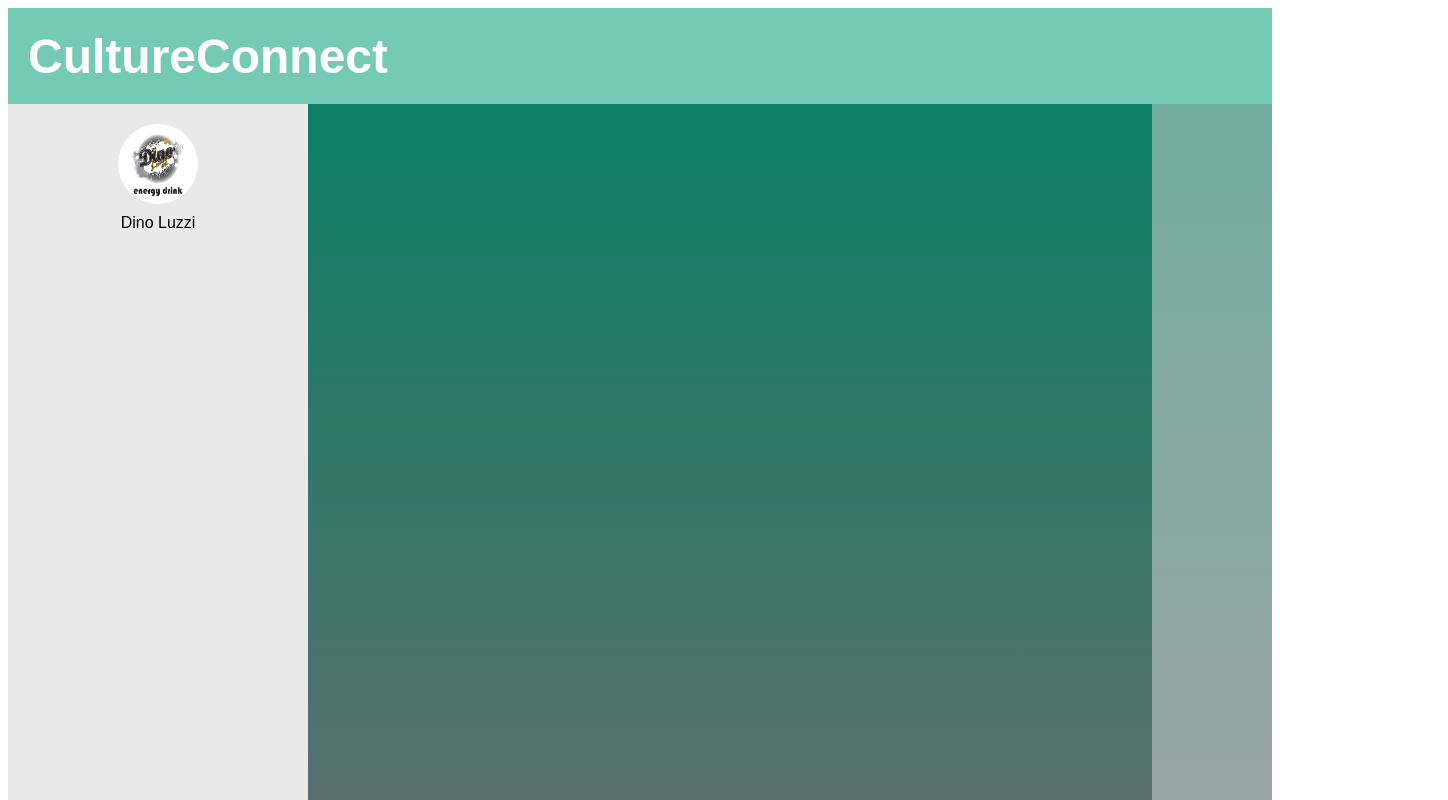
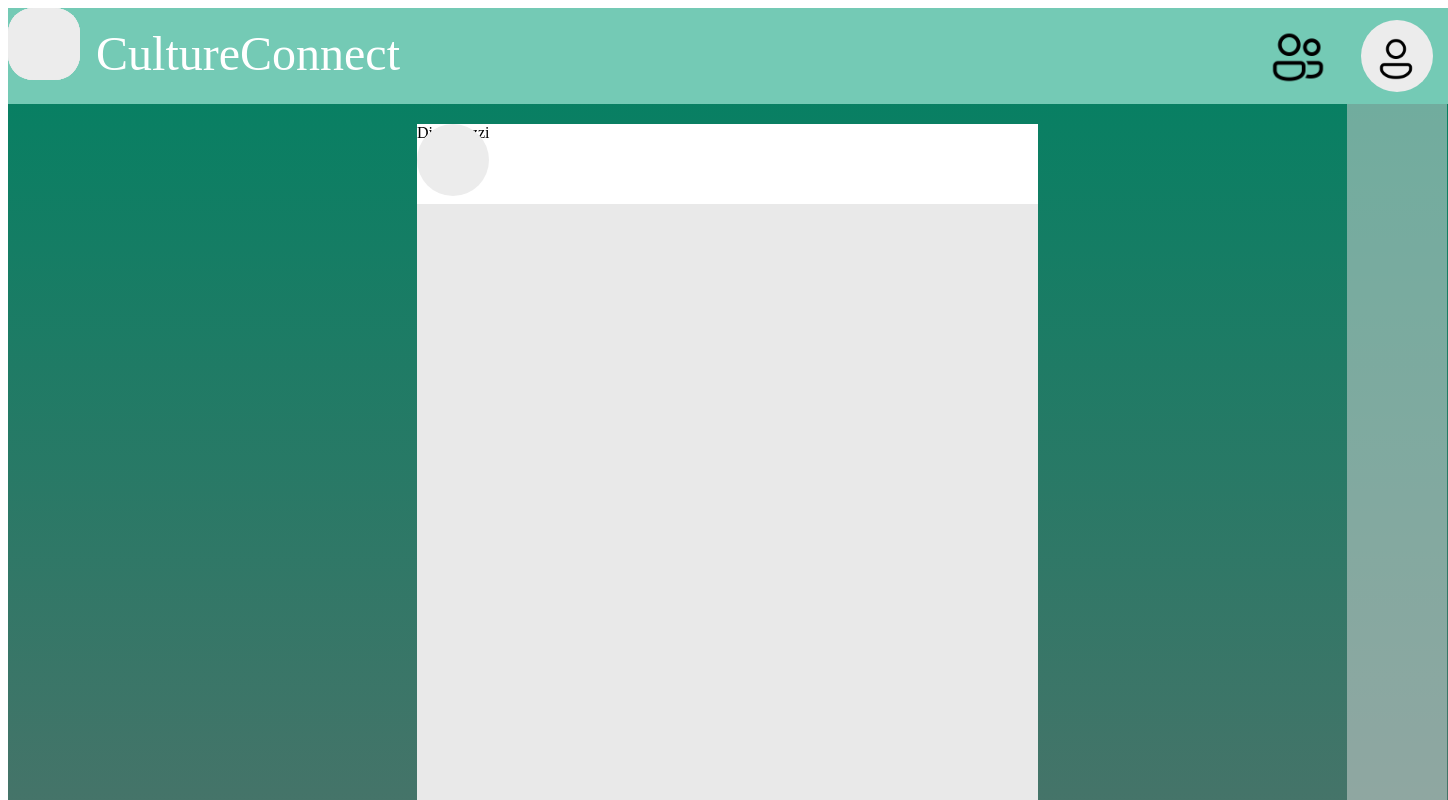
Before and after one commit to KalebE36/HACKATHON-OSC, a React (Vite) app in the folder my-app/: page / in a window 1280 px wide. Shown: the top 800 px of the page, 1448 px wide, since content can reach past the window. Built offline with nearby package versions, Linux system fonts and the light colour scheme.

Commit message:
homepage topbuttons

```diff
--- a/my-app/src/homepage.css
+++ b/my-app/src/homepage.css
@@ -1,89 +1,131 @@
-.homepage {
-    display: flex;
-    flex-direction: column;
-    width: 100%;
-    min-height: 100vh;
-    background: linear-gradient(180deg, #008162 0%, #59706F 100%);
+.Homepage {
+  width: 1440px;
+  height: 1024px;
+  position: relative;
+  background: linear-gradient(180deg, #008162 0%, #59706B 100%);
 }
 
-  .header {
-    display: flex;
-    justify-content: flex-start;
-    align-items: center;
-    height: 96px;
-    background-color: #74CAB5;
-    padding-left: 20px;
+.Rectangle2 {
+  width: 100px;
+  height: 928px;
+  left: 1339px;
+  top: 96px;
+  position: absolute;
+  opacity: 0.50;
+  background: #D9D9D9;
 }
 
-  .culture-connect {
+.Rectangle1 {
+  width: 1440px;
+  height: 96px;
+  left: 0;
+  top: 0;
+  position: absolute;
+  background: #74CAB5;
+}
+
+.Cultureconnect {
+  width: 480px;
+  height: 96px;
+  left: 0;
+  top: 18px;
+  position: absolute;
+  text-align: center;
   color: white;
   font-size: 48px;
-    align-items: center;
-    font-family: 'Fresca', sans-serif;
+  font-family: Fresca;
+  font-weight: 400;
+  word-wrap: break-word;
 }
 
-  .content-wrapper { /*for center posts*/
-    display: flex;
-    flex: 1;
-    align-items: middle;
+.Group2,
+.Group1,
+.Group4,
+.Group9,
+.Group {
+  width: 72px;
+  height: 72px;
+  position: absolute;
 }
 
-  .main-content {
-    display: flex;
-    flex: 1;
-    columns: left;
+.Rectangle3 {
+  width: 72px;
+  height: 72px;
+  left: 1353;
+  top: 117;
+  background: #ECECEC;
+  position: absolute;
+  border-radius: 25px;
+}
+.Rectangle4 {
+  width: 72px;
+  height: 72px;
+  right: 1353;
+  top: 221;
+  background: #ECECEC;
+  position: absolute;
+  border-radius: 25px;
+}
+.Rectangle5 {
+  width: 72px;
+  height: 72px;
+  left: 1353;
+  top: 326;
+  background: #ECECEC;
+  position: absolute;
+  border-radius: 25px;
 }
 
-  .profile-section {
-    width: 300px; /* Fixed width for the sidebar */
-    display: flex;
-    flex-direction: column;
-    align-items: center;
-    padding-top: 20px;
-    background-color: #E9E9E9;
+.Vector {
+  position: absolute;
+  background: #212121;
+}
+.Group-Image{
+  width: 60px;
+    height: 60px;
+    position: absolute;
+    left: 1260px;
+    top: 18px;
+}
+.Person-Image{
+  width: 48px;
+    height: 48px;
+    position: absolute;
+    left: 1364px;
+    top: 27px;
 }
 
-  .profile-image {
-    width: 80px;
-    height: 80px;
-    border-radius: 50%;
-    margin-bottom: 10px;
+.Rectangle11 {
+  width: 621px;
+  height: 877px;
+  left: 409px;
+  top: 116px;
+  position: absolute;
+  background: #E9E9E9;
 }
 
-  .profile-name {
-    color: black;
-    font-size: 16px;
-    font-family: 'Fresca', sans-serif;
+.Rectangle12 {
+  width: 621px;
+  height: 80px;
+  left: 409px;
+  top: 116px;
+  position: absolute;
+  background: white;
 }
 
-  .content-area {
-    flex-grow: 1;
-    padding: 20px;
-    align-items: center;
-    /* Further styling as per content requirements */
-  }
-
-  .sidebar {
-    width: 100px; /* Fixed width for the sidebar */
-    background-color: rgba(217, 217, 217, 0.5);
-    display: flex;
-    flex-direction: column;
-    justify-content: center;
-    align-items: center;
-    padding: 10px;
-  }
-
-  .icon-group {
-    display: flex;
-    flex-direction: column;
-  }
-
-  .icon {
+.Ellipse1 {
   width: 72px;
   height: 72px;
-    background-color: #74CAB5;
-    border-radius: 25px;
-    margin-bottom: 10px;
+  position: absolute;
+  background: #ECECEC;
+  border-radius: 9999px;
 }
-
-  /* Add further styles for icons and other elements */
+.Ellipse2 {
+  width: 72px;
+  height: 72px;
+  position: absolute;
+  background: #ECECEC;
+  left: 1353px;
+  top: 12px;
+  border-radius: 9999px;
+}
--- a/my-app/src/homepage.jsx
+++ b/my-app/src/homepage.jsx
@@ -1,28 +1,29 @@
 import React from 'react';
-import './homepage.css'; // This is the CSS file for the Homepage component
+import './Homepage.css'; // Import the CSS file for styling
 
 const Homepage = () => {
   return (
-    <div className="homepage">
-      <header className="header">
-        <h1 className="culture-connect">CultureConnect</h1>
-      </header>
-      <div className="content-wrapper">
-        <main className="main-content">
-          <section className="profile-section">
-            <img className="profile-image" src="src/Dino.png" alt="Dino Luzzi" />
-            <div className="profile-name">Dino Luzzi</div>
-          </section>
-          <div className="content-area">
-            {/* Dynamic content will be injected here */}
-          </div>
-        </main>
-        <aside className="sidebar">
-          <div className="icon-group">
-            {/* Icons will be placed here */}
-          </div>
-        </aside>
+    <div className="Homepage">
+      <div className="Rectangle2"></div>
+
+
+      <div className="Rectangle1">
+        <div className="Cultureconnect">CultureConnect</div>
+        <img className='Group-Image' src="src/ic_fluent_people_24_regular.png" alt="Placeholder"/>
+        <div className='Ellipse2'></div>
+        <img className='Person-Image' src="src/ic_fluent_person_24_regular.png" alt="Placeholder"/>
       </div>
+      <div className='Rectangle3'></div>
+        <div className='Rectangle4'></div>
+        <div className='Rectangle5'></div>
+
+      <div className="Rectangle11"></div>
+      <div className="Rectangle12">
+        <div className='Ellipse1'></div>
+        <div className="DinoLuzzi">Dino Luzzi</div>
+      </div>
+
+
     </div>
   );
 };
```
Lines whose indentation alone changed are shown as unchanged.
